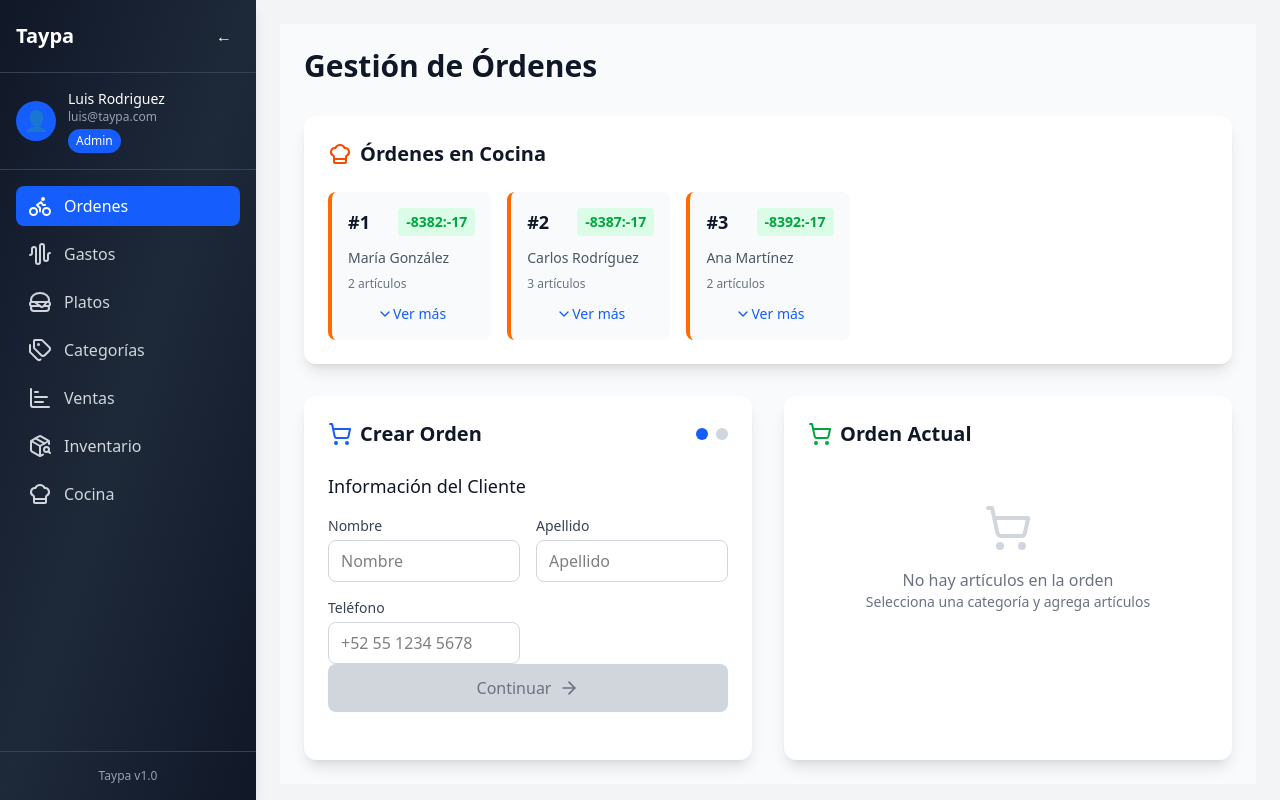
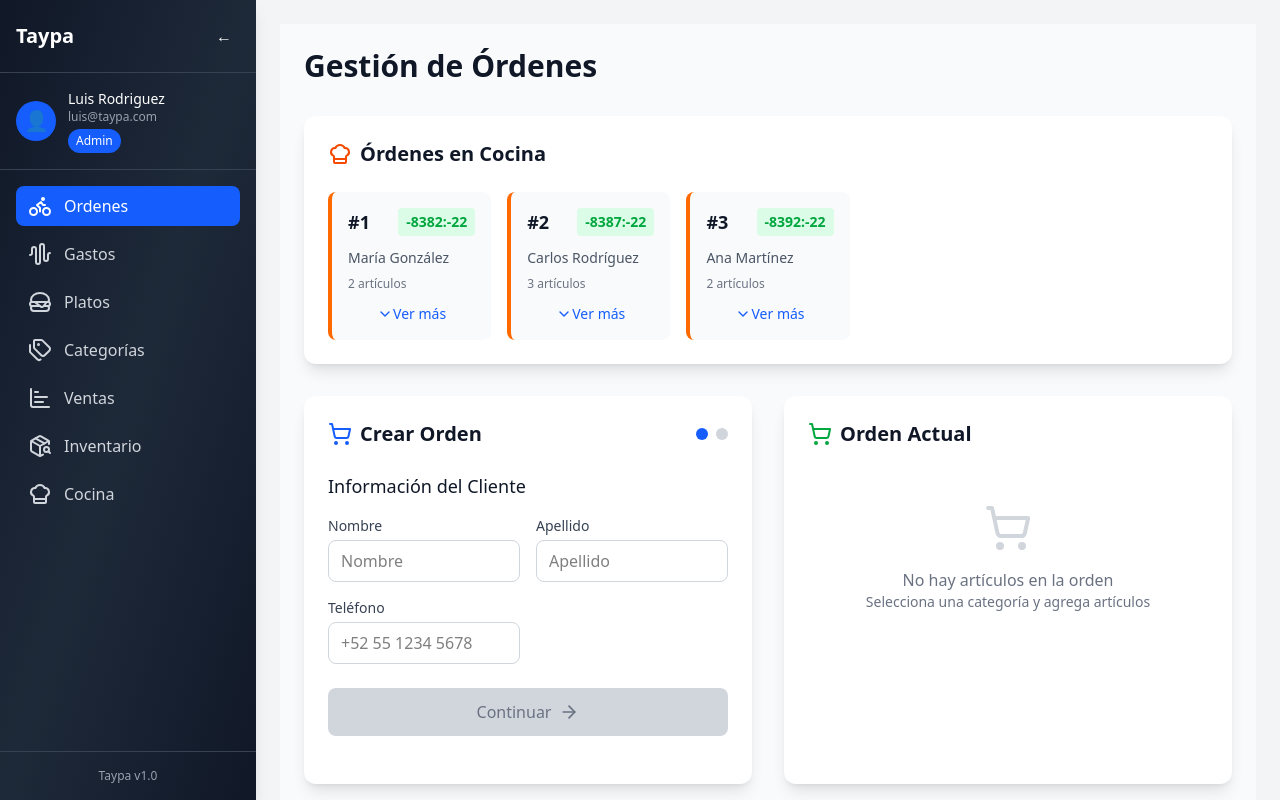
Before and after one commit to podestal/taypa-internal, a React (Vite) app: page /orders in a window 1280 px wide. Built offline with nearby package versions, Linux system fonts and the light colour scheme.

Commit message:
fixed re rendering issue

```diff
--- a/src/components/addresses/AddressForm.tsx
+++ b/src/components/addresses/AddressForm.tsx
@@ -112,7 +112,7 @@ const AddressForm = ({ createAddress, handleNextStep, addressInfo, setAddressInf
         <motion.button
             onClick={handleCreateAddress}
             disabled={!isAddressInfoComplete}
-            className={`w-full py-3 rounded-lg font-medium transition-colors flex items-center justify-center ${
+            className={`w-full py-3 mt-6 rounded-lg font-medium transition-colors flex items-center justify-center ${
             isAddressInfoComplete
                 ? 'bg-blue-600 text-white hover:bg-blue-700'
                 : 'bg-gray-300 text-gray-500 cursor-not-allowed'
--- /dev/null
+++ b/src/components/addresses/AddressesMain.tsx
@@ -0,0 +1,45 @@
+import CreateAddress from "./CreateAddress";
+
+interface Props {
+    addressInfo: {
+        id: number;
+        street: string;
+        reference: string;
+        is_primary: boolean;
+        customer: number;
+    }
+    setAddressInfo: (addressInfo: {
+        id: number;
+        street: string;
+        reference: string;
+        is_primary: boolean;
+        customer: number;
+    }) => void
+    customerInfo: {
+        id: number;
+        firstName: string;
+        lastName: string;
+        phone: string;
+    }
+    handleNextStep: () => void
+}
+
+
+const AddressesMain = ({ addressInfo, setAddressInfo, customerInfo, handleNextStep }: Props) => {
+
+  return (
+    <>
+        <>
+            {console.log('customer id', customerInfo.id)}
+        </>
+        {/* <CreateAddress
+            addressInfo={addressInfo}
+            setAddressInfo={setAddressInfo}
+            customerInfo={customerInfo}
+            handleNextStep={handleNextStep}
+        /> */}
+    </>
+  )
+}
+
+export default AddressesMain
--- a/src/components/customers/CustomerForm.tsx
+++ b/src/components/customers/CustomerForm.tsx
@@ -182,7 +182,7 @@ const CustomerForm = ({
                     <motion.button
                         onClick={handleCreateCustomer}
                         disabled={!isCustomerInfoComplete}
-                        className={`w-full py-3 rounded-lg font-medium transition-colors flex items-center justify-center ${
+                        className={`w-full py-3 mt-6 rounded-lg font-medium transition-colors flex items-center justify-center ${
                         isCustomerInfoComplete
                             ? 'bg-blue-600 text-white hover:bg-blue-700'
                             : 'bg-gray-300 text-gray-500 cursor-not-allowed'
--- a/src/components/customers/CustomerOptions.tsx
+++ b/src/components/customers/CustomerOptions.tsx
@@ -8,8 +8,6 @@ interface Props {
         firstName: string
         lastName: string
         phone: string
-        address: string
-        addressReference: string
     }) => void
     setShowOptions: (showOptions: boolean) => void
 }
@@ -24,8 +22,6 @@ const CustomerOptions = ({ customers, byName=false, setCustomerInfo, setShowOpti
                     setCustomerInfo({
                         id: customer.id,
                         phone: customer.phone_number,
-                        address: '',
-                        addressReference: '',
                         firstName: customer.first_name,
                         lastName: customer.last_name,
                     })
--- a/src/components/orders/OrdersMain.tsx
+++ b/src/components/orders/OrdersMain.tsx
@@ -3,6 +3,7 @@ import { motion, AnimatePresence } from 'framer-motion'
 import { Plus, Clock, CheckCircle, XCircle, User, Calendar, ShoppingCart, ChefHat, Coffee, Pizza, IceCream, ChevronDown, ChevronUp, ArrowRight, ArrowLeft } from 'lucide-react'
 import CreateCustomer from '../customers/CreateCustomer'
 import CreateAddress from '../addresses/CreateAddress'
+import AddressesMain from '../addresses/AddressesMain'
 
 const OrdersMain = () => {
   const [orders, setOrders] = useState([
@@ -139,12 +140,13 @@ const OrdersMain = () => {
   const [currentTime, setCurrentTime] = useState(new Date())
   const [orderStep, setOrderStep] = useState<'customer' | 'address' | 'items'>('customer')
 
-  useEffect(() => {
-    const timer = setInterval(() => {
-      setCurrentTime(new Date())
-    }, 1000)
-    return () => clearInterval(timer)
-  }, [])
+  // timer
+  // useEffect(() => {
+  //   const timer = setInterval(() => {
+  //     setCurrentTime(new Date())
+  //   }, 1000)
+  //   return () => clearInterval(timer)
+  // }, [])
 
   const getTimeElapsed = (orderTime: string) => {
     const orderDate = new Date(orderTime)
@@ -280,6 +282,7 @@ const OrdersMain = () => {
 
   return (
     <div className="h-full bg-gray-50">
+      <>{console.log('customer Simple log', 6)}</>
       <div className="p-6">
         <motion.h1
           className="text-3xl font-bold text-gray-900 mb-8"
@@ -404,7 +407,7 @@ const OrdersMain = () => {
                   handleNextStep={handleNextStep}
                 />
               ) : orderStep === 'address' ? (
-                <CreateAddress
+                <AddressesMain
                   addressInfo={addressInfo}
                   setAddressInfo={setAddressInfo}
                   handleNextStep={handleNextStep}
```
